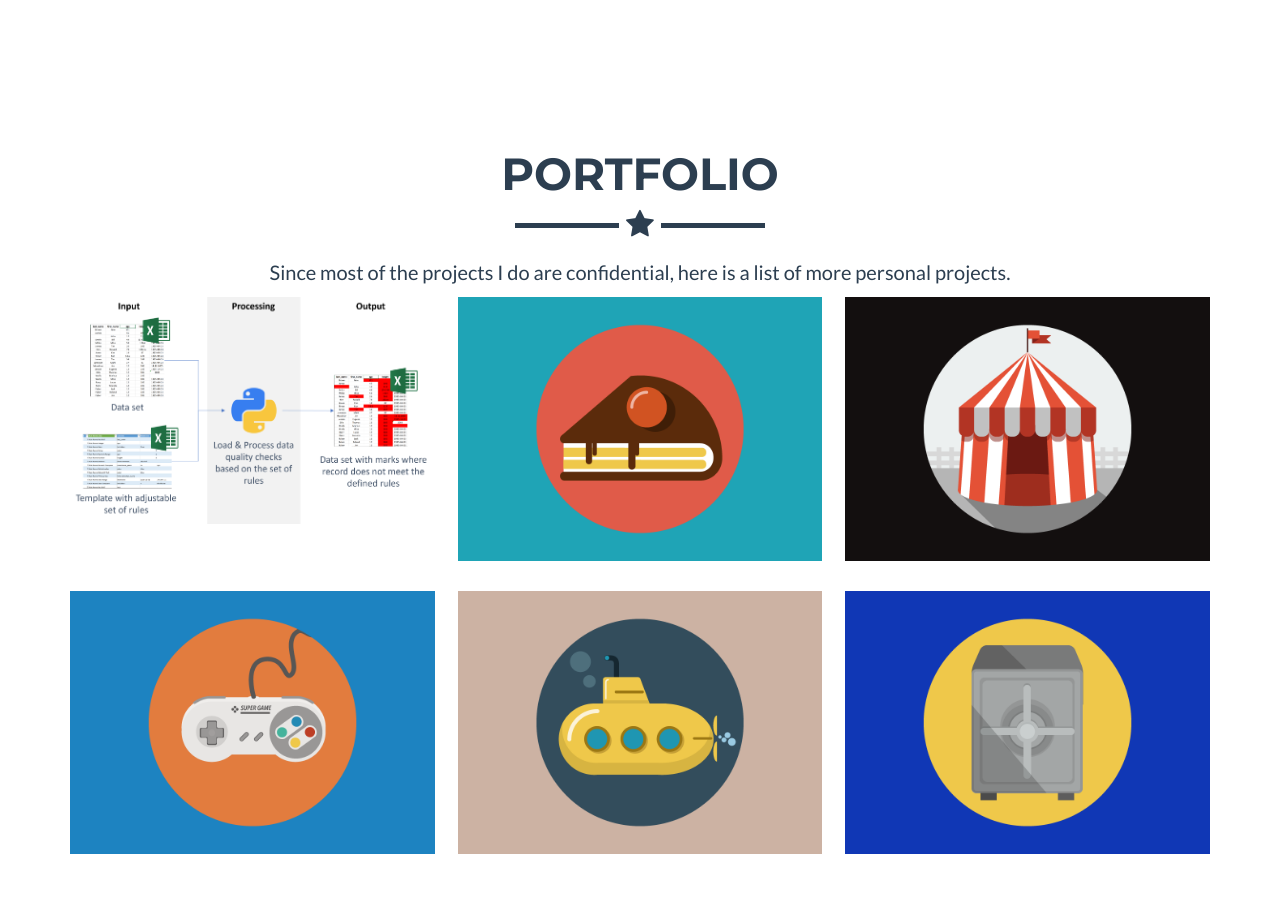
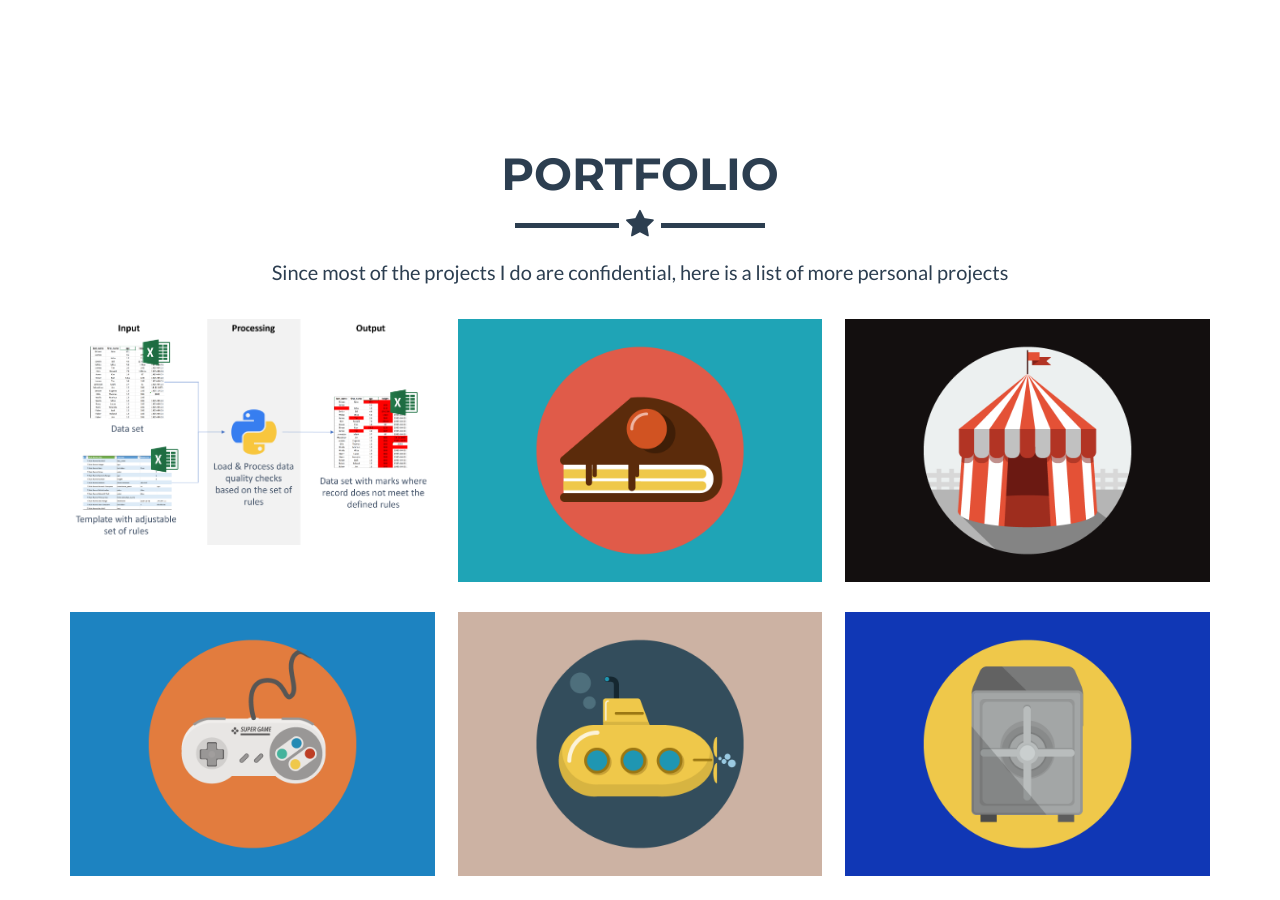
Before and after one commit to tolan005/tolan005.github.io, a Jekyll site: the page built from _posts/2014-07-18-project-1.markdown, in a window 1280 px wide and 900 px high, scrolled down 609 px. Built offline with Jekyll 4.4.1, drawn with Linux system fonts in a browser that asks for light colours.

```diff
--- a/_includes/portfolio_grid.html
+++ b/_includes/portfolio_grid.html
@@ -6,9 +6,10 @@
                 <div class="col-lg-12 text-center">
                     <h2>Portfolio</h2>
                     <hr class="star-primary">
-                    <p>Since most of the projects I do are confidential, here is a list of more personal projects.</p>
+                    <p>Since most of the projects I do are confidential, here is a list of more personal projects</p>
                 </div>
             </div>
+            <br>
             <div class="portfolio-flex-row">
                 {% for post in site.posts %}
                     <div class="portfolio-flex-item portfolio-item">
```
